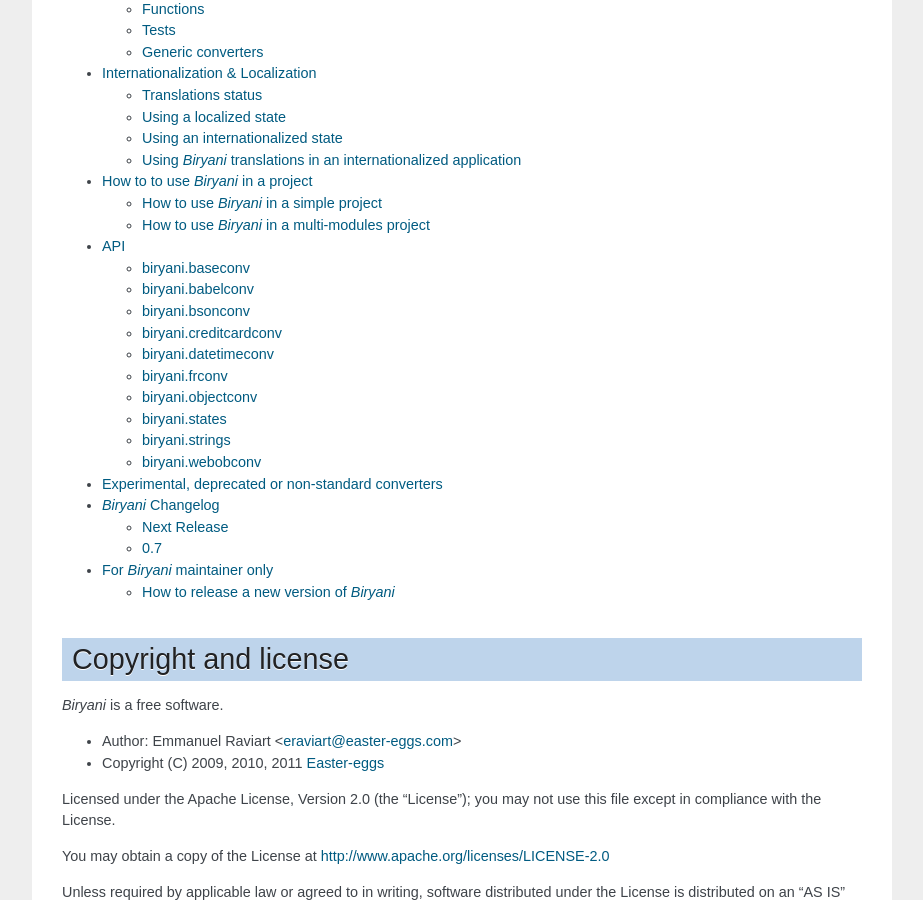
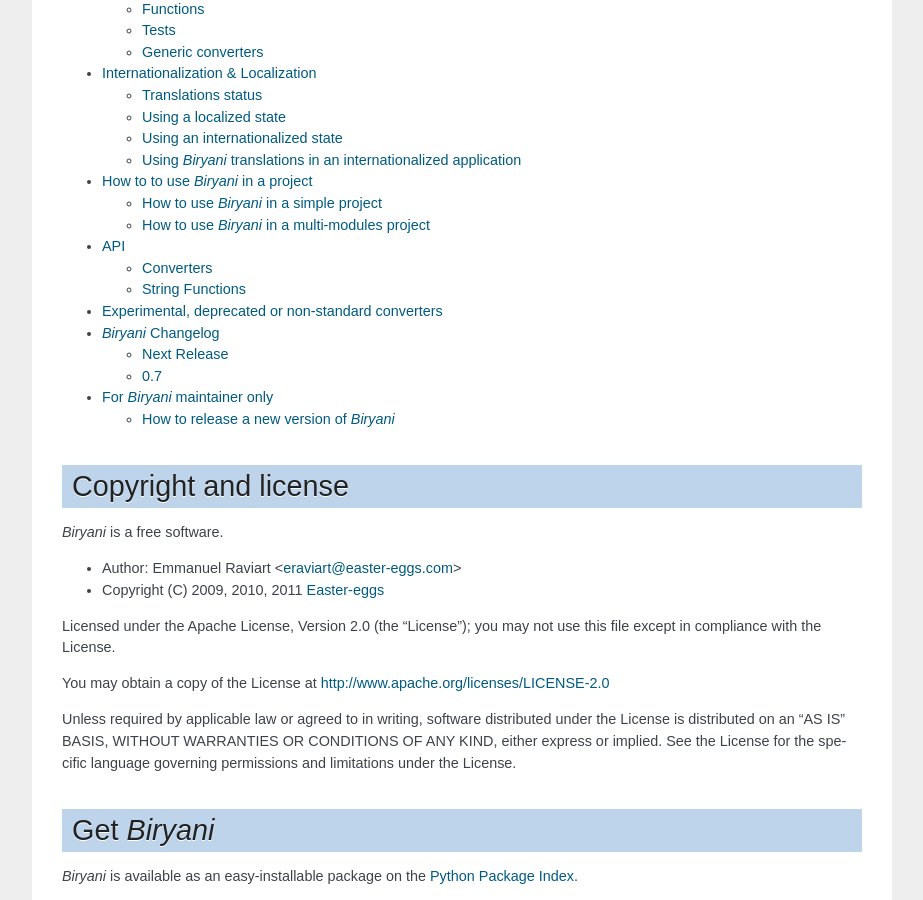
Before and after one commit to openfisca/biryani, a Sphinx documentation site: the page built from docs/source/index.rst, in a window 1280 px wide and 900 px high, scrolled down 1892 px. Shown: the whole window, without its empty margins (198-1121 px from the left). Built offline with Sphinx 7.4.7, drawn with Linux system fonts in a browser that asks for light colours.

Commit message:
Separate converters from string functions in API documentation.

```diff
--- a/docs/source/api.rst
+++ b/docs/source/api.rst
@@ -3,8 +3,12 @@
 ***
 
 
+Converters
+==========
+
+
 biryani.baseconv
-================
+----------------
 
 .. testsetup::
 
@@ -16,7 +20,7 @@
 
 
 biryani.babelconv
-=================
+-----------------
 
 .. testsetup::
 
@@ -28,7 +32,7 @@
 
 
 biryani.bsonconv
-================
+----------------
 
 .. testsetup::
 
@@ -40,7 +44,7 @@
 
 
 biryani.creditcardconv
-======================
+----------------------
 
 .. testsetup::
 
@@ -52,7 +56,7 @@
 
 
 biryani.datetimeconv
-====================
+--------------------
 
 .. testsetup::
 
@@ -64,7 +68,7 @@
 
 
 biryani.frconv
-==============
+--------------
 
 .. testsetup::
 
@@ -76,7 +80,7 @@
 
 
 biryani.objectconv
-==================
+------------------
 
 .. testsetup::
 
@@ -88,7 +92,7 @@
 
 
 biryani.states
-==============
+--------------
 
 .. testsetup::
 
@@ -99,8 +103,23 @@
    :undoc-members:
 
 
+biryani.webobconv
+-----------------
+
+.. testsetup::
+
+   from biryani.webobconv import *
+
+.. automodule:: biryani.webobconv
+   :members:
+   :undoc-members:
+
+
+String Functions
+================
+
 biryani.strings
-===============
+---------------
 
 .. testsetup::
 
@@ -109,15 +128,3 @@
 .. automodule:: biryani.strings
    :members:
    :undoc-members:
-
-
-biryani.webobconv
-=================
-
-.. testsetup::
-
-   from biryani.webobconv import *
-
-.. automodule:: biryani.webobconv
-   :members:
-   :undoc-members:
```
